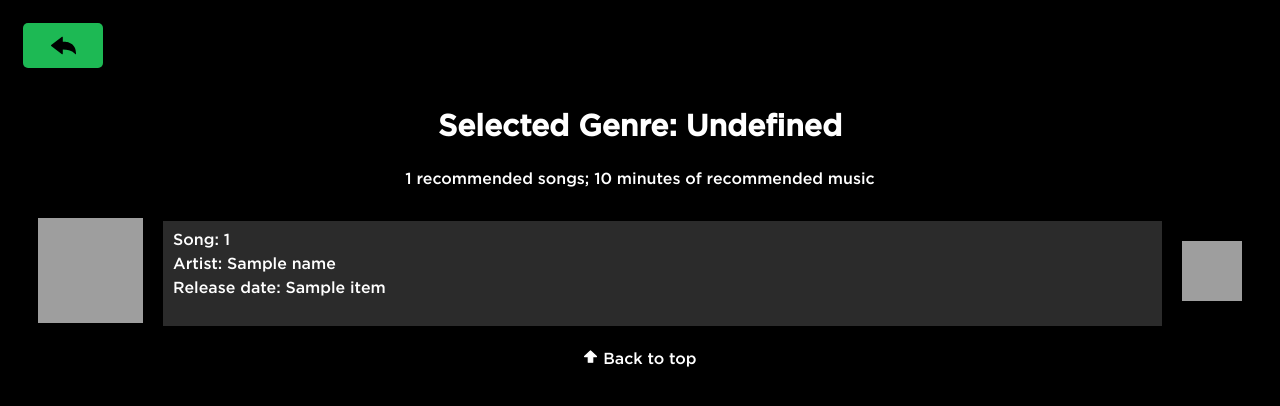
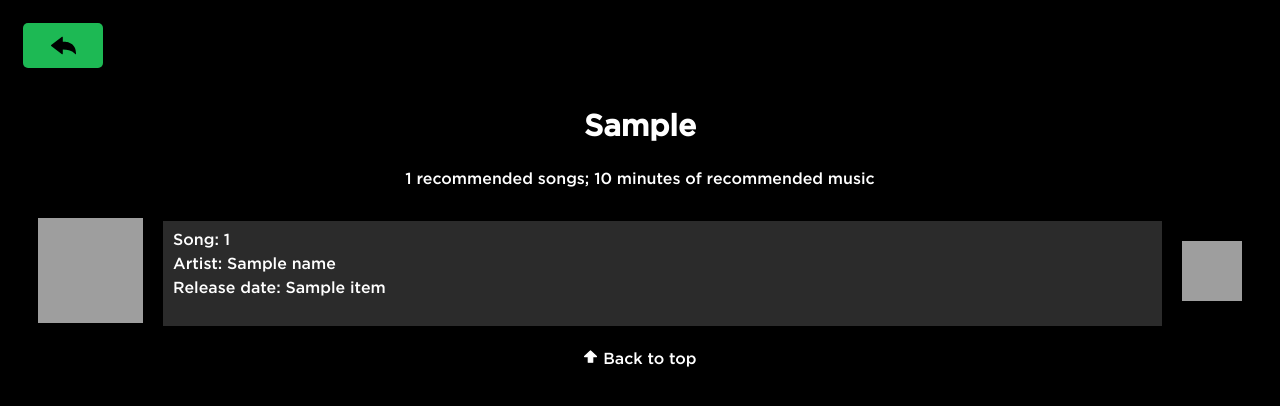
Before and after one commit to fran-mowat/spotify-recommendations, a Flask app: template templates/genreresults.html in a window 1280 px wide. Shown: the top 406 px of the page. Run offline with Flask 3, Linux system fonts and the light colour scheme; the template is opened without the code that fills it: most values are stand-ins (such as "Sample title", 1, 10 or a date in 2020); grey boxes are pictures that could not be loaded.

Commit message:
inserting selected genre as title

```diff
--- a/templates/genreresults.html
+++ b/templates/genreresults.html
@@ -7,7 +7,6 @@
     <title>Genre Discovery</title>
     <link rel="stylesheet" href="../static/style.css">
     <link rel="shortcut icon" href="../static/spotify.svg" type="image/x-icon">
-    <script type="text/javascript" src="{{ url_for('static', filename='../static/genreresults.js') }}" defer></script>
 </head>
 
 <body>
@@ -17,7 +16,7 @@
         <a href="/genre" class="button"><img src="../static/back.svg" alt="back icon" class="button-icon"></a>
     </header>
 
-    <h2 id="genre"></h2>
+    <h2 id="genre">{{ selected_genre }}</h2>
 
     <div class="song-info">
         <p>{{ song_count }} recommended songs; {{ genrelength }} minutes of recommended music</p>
```
